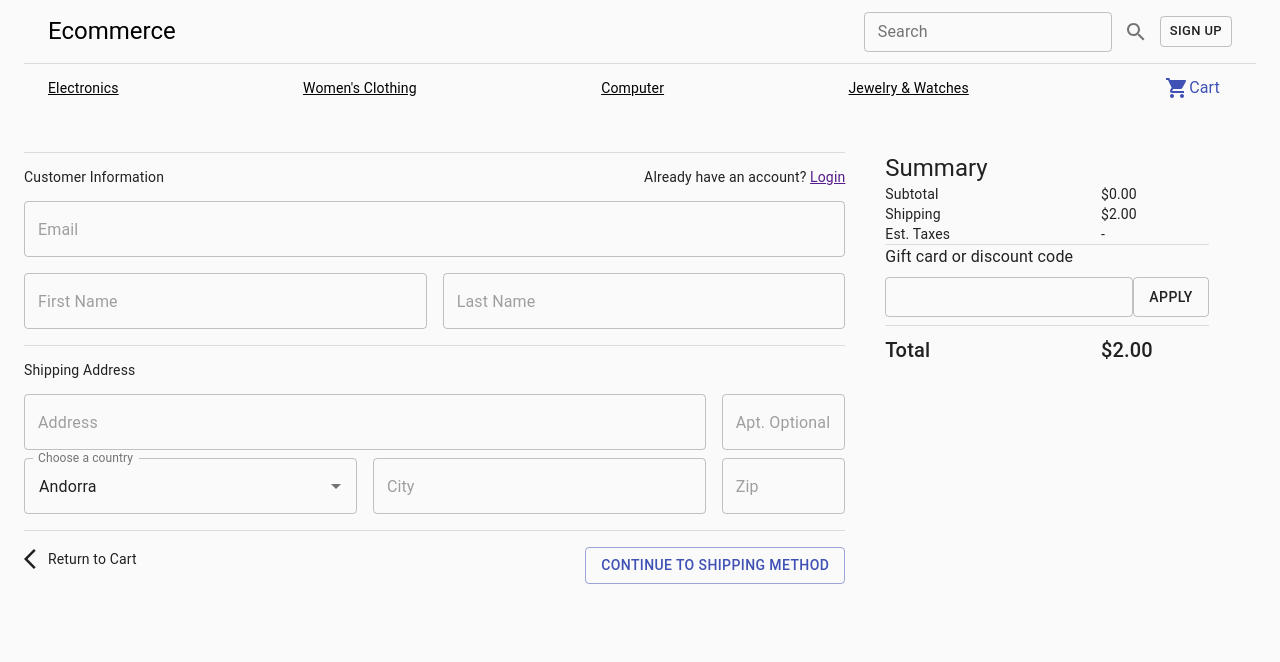
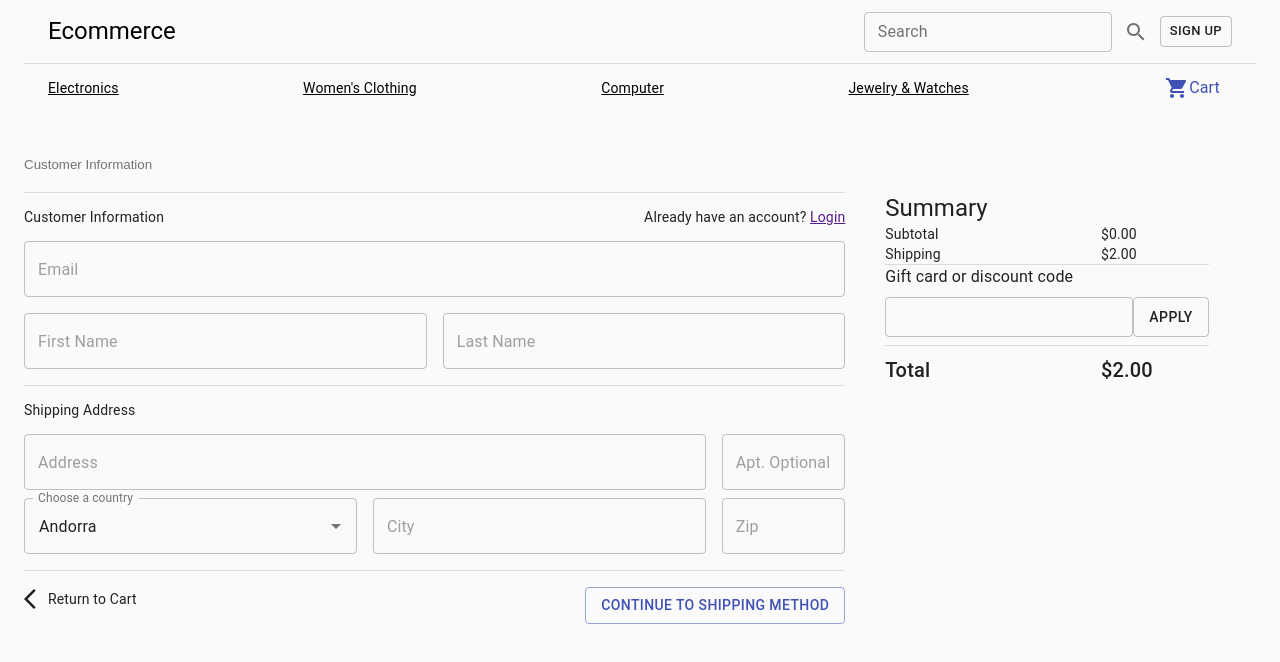
Before and after one commit to raphaelmans/ecommerce-react, a React (Create React App) app in the folder client/: page /checkout in a window 1280 px wide. Shown: the top 662 px of the page. Built offline with nearby package versions, Linux system fonts and the light colour scheme.

Commit message:
added breadcrumb checkout

```diff
--- a/client/src/components/cartitems.js
+++ b/client/src/components/cartitems.js
@@ -19,7 +19,7 @@ export default function ItemsOnCart({ item }) {
           Qty:1 | $20 */}
       {item.itemName}
       <br />
-      Qty:{item.itemQty} | ${item.itemPrice}
+      Qty:{item.itemQty} | ₱{item.itemPrice}
       <br />
     </div>
   );
--- a/client/src/components/itemviewcart.js
+++ b/client/src/components/itemviewcart.js
@@ -42,7 +42,7 @@ export default function ItemViewCart({item}) {
         </div>
       </Grid>
       <Grid item xs="2">
-        ${item.itemPrice.toFixed(2)}
+       ₱{item.itemPrice.toFixed(2)}
       </Grid>
       <Grid item xs="2">
         <div style={{ display: "flex" }}>
--- a/client/src/components/productcard.js
+++ b/client/src/components/productcard.js
@@ -55,7 +55,7 @@ export default function MediaCard({ productDetails, urls }) {
               />
             </Box>
             <Typography variant="caption">
-              ${productDetails.itemPrice}
+             ₱{productDetails.itemPrice}
             </Typography>
           </CardContent>
         </CardActionArea>
--- /dev/null
+++ b/client/src/pages/checkout/breadcrumbco.js
@@ -0,0 +1,52 @@
+import React from "react";
+import { makeStyles } from "@material-ui/core/styles";
+import Breadcrumbs from "@material-ui/core/Breadcrumbs";
+import Typography from "@material-ui/core/Typography";
+import NavigateNextIcon from "@material-ui/icons/NavigateNext";
+import { NavLink} from "react-router-dom";
+import { Link } from "@material-ui/core";
+
+const useStyles = makeStyles((theme) => ({
+  root: {
+    "& > * + *": {
+      marginTop: theme.spacing(0),
+    },
+  },
+  breadCrumb: {
+    marginTop: theme.spacing(1),
+    marginBottom: theme.spacing(2),
+  },
+}));
+
+const linkStyle = {textDecoration:"none",color:"gray"}
+
+export default function CustomSeparator(props) {
+  const classes = useStyles();
+
+
+
+
+  return (
+    <div className={classes.breadCrumb}>
+      <Breadcrumbs
+        separator={<NavigateNextIcon fontSize="small" />}
+        aria-label="breadcrumb"
+      >
+
+                      <Link color="inherit" component="button" onClick={()=> props.editForm(1)}>
+                                        Customer Information
+                                </Link>
+                                {props.steps >= 2  ?
+                                <Link  color="inherit"  component="button" onClick={()=> props.editForm(2)}>
+                                        Shipping Method
+                                </Link>
+                                : null}
+                                {props.steps >= 3 ?
+                               <Link color="inherit" component="button" onClick={()=> props.editForm(3)}>
+                                  Payment Method
+                                </Link>
+                                : null}
+      </Breadcrumbs>
+    </div>
+  );
+}
--- a/client/src/pages/checkout/checkout.js
+++ b/client/src/pages/checkout/checkout.js
@@ -3,6 +3,7 @@ import { Divider, Grid,Typography,Box,Button, TextField } from '@material-ui/cor
 import { Link } from 'react-router-dom'
 import ShowForm from './showform'
 import {GlobalContext} from "../../context/globalstates"
+import CustomSeparator from "./breadcrumbco"
 
 const shippingCompany = [
     {
@@ -10,11 +11,11 @@ const shippingCompany = [
       fee: 2,
     },
     {
-      companyName: "LBC",
+      companyName: "FedEx",
       fee: 3,
     },
     {
-      companyName: "Shopee",
+      companyName: "UPS",
       fee: 2.5,
     },
   ];
@@ -24,6 +25,19 @@ export default function Checkout() {
 
 
     const { itemsOnCart } = useContext(GlobalContext);
+
+    const [steps, setSteps] = useState(1);
+
+    const editForm = (moves) =>{
+      setSteps(moves);
+    }
+    const nextstep = () => {
+      setSteps(steps + 1);
+    };
+
+    const prevstep = () => {
+      setSteps(steps - 1);
+    };
     var subTotal = 0;
 
     for (var item of itemsOnCart) {
@@ -46,11 +60,19 @@ export default function Checkout() {
     return (
 
         <Box mt={5}>
+                      <CustomSeparator editForm={editForm} steps={steps}/>
+
         <Grid container>
             {/* ADD BREADCRUMB */}
             <Grid item xs={8}>
                 <Divider/>
-                <ShowForm subTotal={subTotal} totalFee={totalFee} shippingMode={shippingMode} setShipMethod={setShipMethod} />
+                <ShowForm subTotal={subTotal} totalFee={totalFee} shippingMode={shippingMode} setShipMethod={setShipMethod}
+                  steps={steps}
+                  editForm={editForm}
+                  nextstep={nextstep}
+                  prevstep={prevstep}
+                  shippingCompany={shippingCompany}
+                />
             </Grid>
             <Grid item xs={4} container fullWidth>
                 {/* TODO ADD SUMMARY COMPONENT */}
@@ -65,10 +87,7 @@ export default function Checkout() {
                              <Grid item xs="8">Shipping</Grid>
     <Grid item xs="4">${shippingFee[0].fee.toFixed(2)}</Grid>
                         </Grid>
-                        <Grid container>
-                             <Grid item xs="8">Est. Taxes</Grid>
-                             <Grid item xs="4">-</Grid>
-                        </Grid>
+
                         <Divider/>
                         <Grid container direction="column" spacing={1}>
                            <Grid item xs={12} ><Typography variant="body1">Gift card or discount code</Typography></Grid>
--- a/client/src/pages/checkout/customerinformation.js
+++ b/client/src/pages/checkout/customerinformation.js
@@ -7,7 +7,6 @@ import CountryBox from "../../components/countrybox";
 export default function CustomerInformation({nextstep,prevstep,handleCustomerInfo,customerInfo,shippingAddress,handleShippingAddress,handleCountryField}) {
 
 
-  console.log(shippingAddress.country);
   const [tag,setTag] = React.useState(0);
 
 
@@ -16,7 +15,6 @@ export default function CustomerInformation({nextstep,prevstep,handleCustomerInf
   }
 
   const handleChangeShip = (e) =>{
-    console.log(e);
     handleShippingAddress(e);
   }
 
@@ -24,7 +22,6 @@ export default function CustomerInformation({nextstep,prevstep,handleCustomerInf
 
   const checkFields = () =>{
     setTag(1)
-    console.log(tag);
     var ctr = 0;
     Object.keys(customerInfo).forEach(item=>{
       if(customerInfo[item]){
@@ -32,12 +29,12 @@ export default function CustomerInformation({nextstep,prevstep,handleCustomerInf
       }
     });
     Object.keys(shippingAddress).forEach(item=>{
-      if(shippingAddress[item]){
+      if(shippingAddress[item] && item != "apt"){
         ctr++;
       }
     });
     console.log(ctr);
-    if(ctr >= 7)
+    if(ctr === 7)
        nextstep();
 
 
--- a/client/src/pages/checkout/showform.js
+++ b/client/src/pages/checkout/showform.js
@@ -5,30 +5,10 @@ import PaymentMethod from "./paymentmethod";
 import CompleteOrder from "./completeorder";
 
 
-const shippingCompany = [
-  {
-    companyName: "Ninja Van",
-    fee: 2,
-  },
-  {
-    companyName: "LBC",
-    fee: 3,
-  },
-  {
-    companyName: "Shopee",
-    fee: 2.5,
-  },
-];
 
-export default function ShowForm({totalFee,subTotal,shippingMode,setShipMethod}) {
+export default function ShowForm({shippingCompany,totalFee,subTotal,shippingMode,setShipMethod,editForm,nextstep,prevstep,steps}) {
 
 
-
-  const [steps, setSteps] = useState(1);
-  // const [shippingMode, setModeShip] = useState(shippingCompany[0].companyName);
-  // const setShipMethod = (event) => {
-  //   setModeShip(event.target.value);
-  // };
 
 
   const [customerInfo, setCostumerInfo] = useState({
@@ -59,9 +39,7 @@ export default function ShowForm({totalFee,subTotal,shippingMode,setShipMethod})
     });
   };
 
-  const editForm = (moves) =>{
-    setSteps(moves);
-  }
+
 
   const handleShippingAddress = (event) => {
     setShippingAddress({
@@ -86,13 +64,6 @@ export default function ShowForm({totalFee,subTotal,shippingMode,setShipMethod})
   };
 
 
-  const nextstep = () => {
-    setSteps(steps + 1);
-  };
-
-  const prevstep = () => {
-    setSteps(steps - 1);
-  };
   switch (steps) {
     case 1:
       return (
--- a/client/src/pages/productdetails/itemdetails.js
+++ b/client/src/pages/productdetails/itemdetails.js
@@ -53,7 +53,7 @@ export default function ProductDetails({productDetails}) {
         />
       </Box>
       <Typography className={classes.priceColor} variant="h5" gutterBottom>
-        ${productDetails.itemPrice ? (productDetails.itemPrice).toFixed(2) : "N/A"}
+       ₱{productDetails.itemPrice ? (productDetails.itemPrice).toFixed(2) : "N/A"}
 
       </Typography>
       <Divider className={classes.dividerStyles} />
--- a/client/src/pages/productdetails/showproductitem.js
+++ b/client/src/pages/productdetails/showproductitem.js
@@ -30,7 +30,6 @@ export default function ShowItem({ match }) {
     axios
       .get(`http://ecommerce-mansueto.herokuapp.com/api/${match.params.category}/${match.params.id}`)
       .then((res) => {
-        console.log(res.data)
         setApiData(res.data);
       });
   }, []);
```
